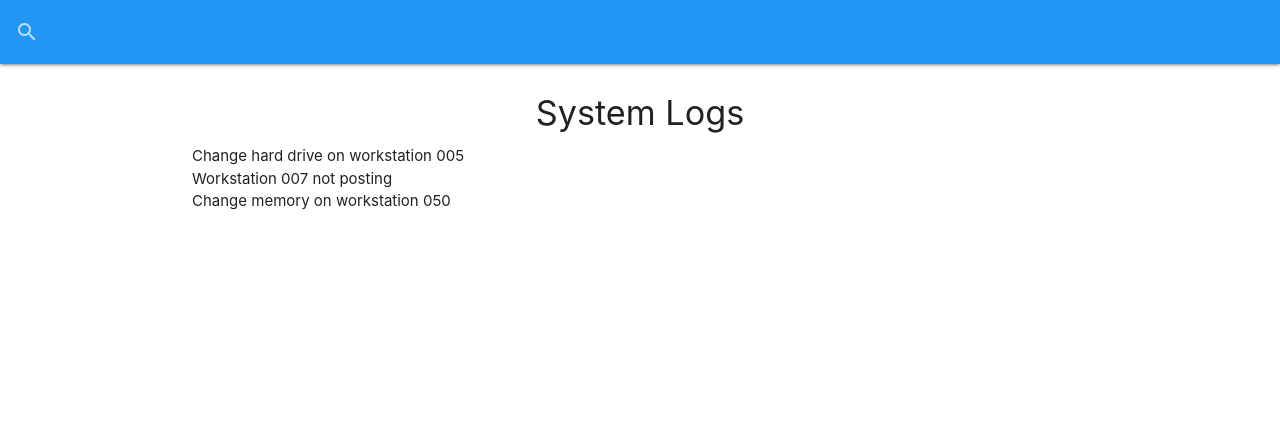
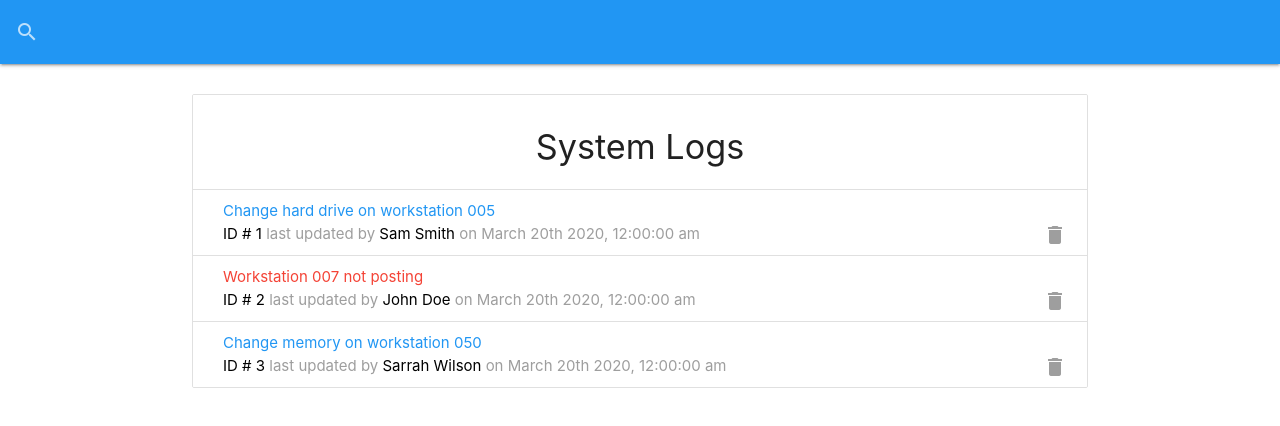
Before and after one commit to DaOneRom/IT-Logger, a React (Create React App) app: page / in a window 1280 px wide. Shown: the top 426 px of the page. Built offline with nearby package versions, Linux system fonts and the light colour scheme; data requests are answered from the project's data file.

Commit message:
LogItem & Preloader Components

```diff
--- a/db.json
+++ b/db.json
@@ -4,21 +4,21 @@
 			"id": 1,
 			"message": "Change hard drive on workstation 005",
 			"attention": false,
-      "date": "03-00-00",
+			"date": "03-20-2020",
 			"tech": "Sam Smith"
 		},
 		{
 			"id": 2,
 			"message": "Workstation 007 not posting",
 			"attention": true,
-      "date": "03-00-00",
+			"date": "03-20-2020",
 			"tech": "John Doe"
 		},
 		{
 			"id": 3,
 			"message": "Change memory on workstation 050",
 			"attention": false,
-      "date": "03-00-00",
+			"date": "03-20-2020",
 			"tech": "Sarrah Wilson"
 		}
 	],
--- a/package.json
+++ b/package.json
@@ -7,8 +7,10 @@
 		"@testing-library/react": "^9.5.0",
 		"@testing-library/user-event": "^7.2.1",
 		"materialize-css": "^1.0.0",
+		"moment": "^2.27.0",
 		"react": "^16.13.1",
 		"react-dom": "^16.13.1",
+		"react-moment": "^0.9.7",
 		"react-scripts": "3.4.1"
 	},
 	"scripts": {
--- /dev/null
+++ b/src/components/layout/Preloader.js
@@ -0,0 +1,11 @@
+import React from 'react';
+
+const Preloader = () => {
+	return (
+		<div className='progress blue lighten-4'>
+			<div className='indeterminate blue'></div>
+		</div>
+	);
+};
+
+export default Preloader;
--- a/src/components/logs/LogItem.js
+++ b/src/components/logs/LogItem.js
@@ -1,7 +1,29 @@
 import React from 'react';
+import Moment from 'react-moment';
+import PropTypes from 'prop-types';
 
-const LogItem = () => {
-	return <div></div>;
+const LogItem = ({ log }) => {
+	return (
+		<li className='collection-item'>
+			<div>
+				<a href='#edit-log-modal' className={`modal-trigger ${log.attention ? 'red-text' : 'blue-text'}`}>
+					{log.message}
+				</a>
+				<br />
+				<span className='grey-text'>
+					<span className='black-text'>ID # {log.id}</span> last updated by{' '}
+					<span className='black-text'>{log.tech}</span> on <Moment format='MMMM Do YYYY, h:mm:ss a'>{log.date}</Moment>
+				</span>
+				<a href='#!' className='secondary-content'>
+					<i className='material-icons grey-text'>delete</i>
+				</a>
+			</div>
+		</li>
+	);
+};
+
+LogItem.proTypes = {
+	log: PropTypes.object.isRequired,
 };
 
 export default LogItem;
--- a/src/components/logs/Logs.js
+++ b/src/components/logs/Logs.js
@@ -1,4 +1,6 @@
 import React, { useState, useEffect } from 'react';
+import LogItem from './LogItem';
+import Preloader from '../layout/Preloader';
 
 const Logs = () => {
 	const [logs, setLogs] = useState([]);
@@ -19,18 +21,18 @@
 	};
 
 	if (loading) {
-		return <h4>Loading...</h4>;
+		return <Preloader />;
 	}
 
 	return (
-		<ul className='collection-with-header'>
+		<ul className='collection with-header'>
 			<li className='collection-header'>
 				<h4 className='center'>System Logs</h4>
 			</li>
 			{!loading && logs.length === 0 ? (
 				<p className='center'>No logs to show...</p>
 			) : (
-				logs.map((log, i) => <li key={i}>{log.message}</li>)
+				logs.map((log) => <LogItem log={log} key={log.id} />)
 			)}
 		</ul>
 	);
```
Also changed, not shown: 1 other file (tests, documents, lock files or other folders). Lines whose indentation alone changed are shown as unchanged.
